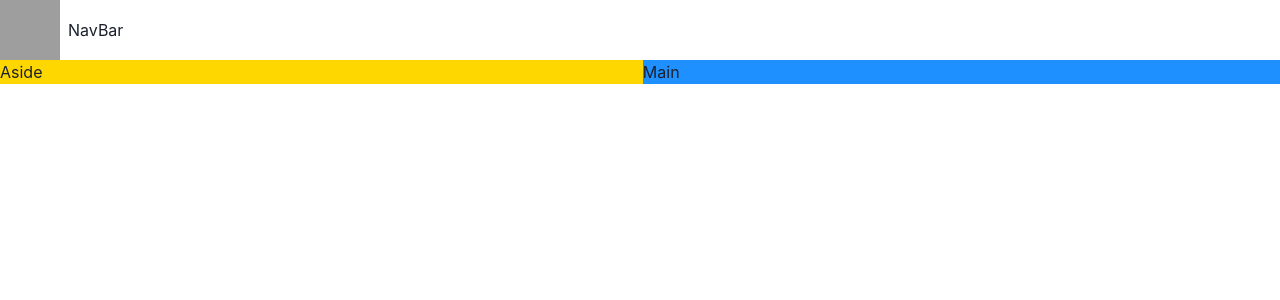
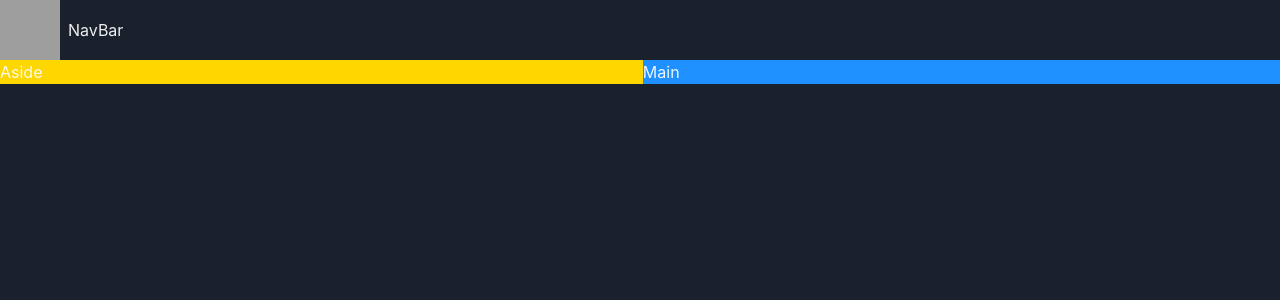
Before and after one commit to amirghaderian/game-hub, a React (Vite) app: page / in a window 1280 px wide. Shown: the top 300 px of the page. Built offline with nearby package versions, Linux system fonts and the light colour scheme; grey boxes are pictures that could not be loaded.

Commit message:
Implement dark mode

```diff
--- a/src/main.tsx
+++ b/src/main.tsx
@@ -1,11 +1,13 @@
 import React from "react";
 import ReactDOM from "react-dom/client";
-import { ChakraProvider } from "@chakra-ui/react";
+import { ChakraProvider, ColorModeContext, ColorModeScript } from "@chakra-ui/react";
 import App from "./App";
+import theme from "./theme"
 
 ReactDOM.createRoot(document.getElementById("root") as HTMLElement).render(
   <React.StrictMode>
-    <ChakraProvider>
+    <ChakraProvider theme={theme}>
+      <ColorModeScript initialColorMode={theme.config.initialColorMode}/>
       <App />
     </ChakraProvider>
   </React.StrictMode>
--- /dev/null
+++ b/src/theme.ts
@@ -0,0 +1,6 @@
+import { extendTheme,ThemeConfig } from "@chakra-ui/react";
+const config:ThemeConfig={
+    initialColorMode:"dark"
+}
+const theme = extendTheme({config})
+export default theme
```
